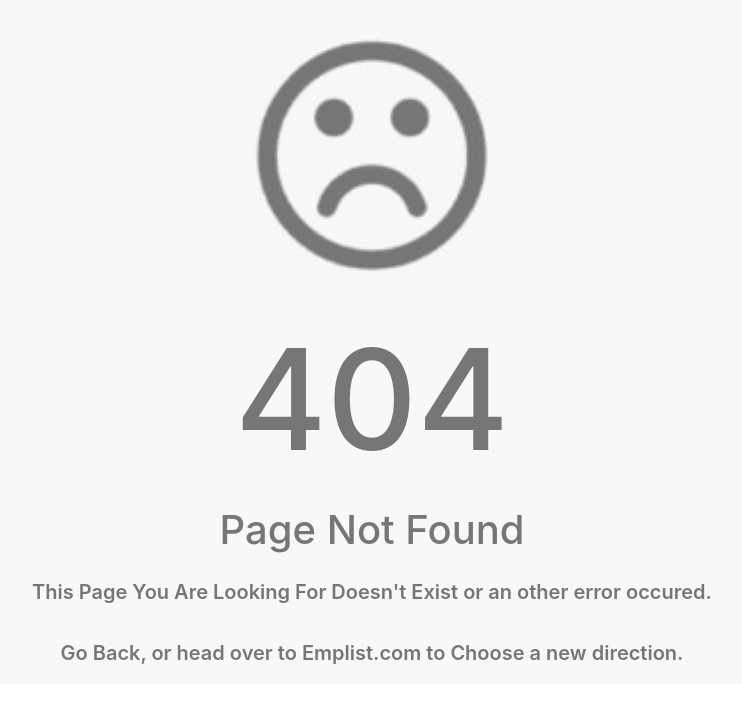
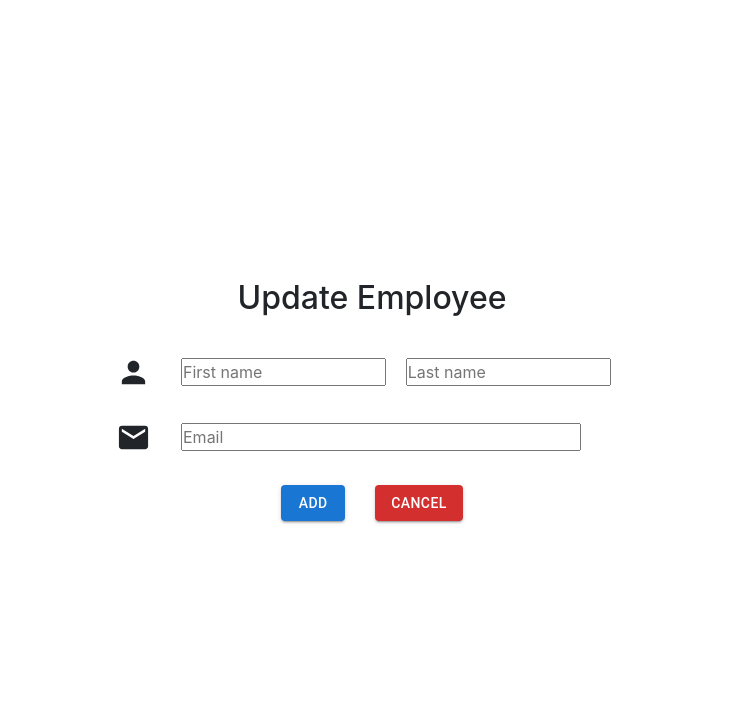
Before and after one commit to xApurvax/crudEmp, a React (Create React App) app: page /edit in a window 1280 px wide. Before the commit this address had no page. Shown: the top 702 px of the page, without its empty margins (268-1010 px from the left). Built offline with nearby package versions, Linux system fonts and the light colour scheme; the HTML template or start-up script is replaced by a standard one.

Commit message:
edit remaining in editadd

```diff
--- a/package.json
+++ b/package.json
@@ -11,11 +11,13 @@
     "@testing-library/react": "^13.3.0",
     "@testing-library/user-event": "^13.5.0",
     "axios": "^0.27.2",
+    "formik": "^2.2.9",
     "react": "^18.2.0",
     "react-dom": "^18.2.0",
     "react-router-dom": "^6.3.0",
     "react-scripts": "^5.0.1",
-    "web-vitals": "^2.1.4"
+    "web-vitals": "^2.1.4",
+    "yup": "^0.32.11"
   },
   "scripts": {
     "start": "react-scripts start",
--- a/src/App.js
+++ b/src/App.js
@@ -4,24 +4,32 @@ import Emplist from "./Emplist";
 import Empdetail from "./Empdetail";
 import ErrorPage from "./ErrorPage";
 import Empedit from "./Empedit";
-
+import Empadd from './Empadd';
 
 function App() {
   const [edit, setEditData] = useState({});
   const [apidata, setApiData] = useState([]);
   const [update, setUpdate] = useState(false);
+  const [heading, setHeading]  = useState(false);
 
   return (
     <div>
       <BrowserRouter>
       <Routes>
       <Route path="/" exact element={<Emplist {
-        ...{edit,setEditData,apidata,setApiData,update,setUpdate}
+        ...{edit,setEditData,apidata,setApiData,update,setUpdate ,heading, setHeading}
+      } />} />
+      <Route path="/emp_add" exact element={<Empadd {
+        ...{edit,setEditData,apidata,setApiData,update,setUpdate ,heading , setHeading}
       } />} />
       <Route path="/emp_id/:id" exact element={<Empdetail {
         ...{edit,setEditData,apidata,setApiData,update,setUpdate}
       } />} />
-      <Route path="/emp_edit/emp_id/:id" exact element={<Empedit {
+      <Route path="/emp_edit/emp_id/:id" exact element={<Empadd {
+        ...{edit,setEditData,apidata,setApiData,update,setUpdate}
+      } />} />
+
+<Route path="/edit" exact element={<Empadd {
         ...{edit,setEditData,apidata,setApiData,update,setUpdate}
       } />} />
       <Route path="*" element={<ErrorPage />} />
--- /dev/null
+++ b/src/Empadd.jsx
@@ -0,0 +1,105 @@
+import React,{useEffect, useState} from 'react'
+import {useParams,Link,useNavigate,useLocation} from 'react-router-dom'
+import { Formik , Form, Field } from 'formik';
+import * as Yup from 'yup';
+import Button from '@mui/material/Button';
+import PersonIcon from '@mui/icons-material/Person';
+import EmailIcon from '@mui/icons-material/Email';
+
+
+const Empadd = ({heading,edit,setEditData,apidata,setApiData,update,setUpdate}) => {
+    console.log(heading)
+
+    const navigate  = useNavigate();
+    const location = useLocation();
+    console.log(location)
+    const {id} = useParams();
+
+    if(location.pathname.match('/emp_add')){
+        console.log("add more")
+    }else{
+        console.log("edit more")
+    }
+
+    const [formdata, setFormData] = useState({});
+
+    useEffect(() =>{
+        setFormData(edit);
+    },[])
+
+
+    const loginSchema = Yup.object().shape({
+        constName: Yup.string()
+          .min(2,"Must be more than 2 char")
+          .max(10, 'Must be 10 characters or less')
+          .required('First Name Required'),
+        lastName: Yup.string()
+          .min(2,"Must be more than 2 char")
+          .max(10, 'Must be 20 characters or less')
+          .required('Last Name Required'),
+        email: Yup.string().email('Invalid email address').required('Required'),
+      })
+
+
+  return (
+    <div>
+    <Formik
+    initialValues= {{
+        firstName: '',
+        lastName: '',
+        email: '',
+    }}
+      validationSchema= {loginSchema}
+      onSubmit ={ (values) =>{
+        console.log(values);
+        // setApiData([...apidata,values])
+        // navigate("/")
+      }}
+    >
+
+{({ errors, touched }) => (
+     <Form style={{display:"flex" ,flexDirection:"column",gap:"30px" ,justifyContent:"center",alignItems:"center",height:"100vh"}}>
+
+     {heading ? <h2>Add New Employee</h2> : <h2>Update Employee</h2>}
+
+      <div style={{display:"flex",gap:"30px" ,width:"40%",alignItems:"center"}}>
+      <PersonIcon fontSize="large" />
+      <div style={{display:"flex",gap:"20px" ,width:"80%",alignItems:"center"}}>
+        <div style={{display:"flex",flexDirection:"column",gap:"1px" ,width:"50%"}}>
+            <Field placeHolder="First name" variant="outlined" name="firstName" type='text' />
+            {touched.firstName && errors.firstName ? (
+                <div style={{color:"red"}}>{errors.firstName}</div>
+            ) : null}
+        </div>
+        <div style={{display:"flex",flexDirection:"column",gap:"1px" ,width:"50%"}}>
+            <Field placeHolder="Last name" variant="outlined" name="lastName" type='text'  />
+            {touched.lastName && errors.lastName ? (
+                <div style={{color:"red"}}>{errors.lastName}</div>
+            ) : null}
+       </div>
+       </div>
+      </div>
+
+      <div style={{display:"flex",gap:"30px" ,width:"40%",alignItems:"center"}}>
+      <EmailIcon fontSize="large"  />
+      <div>
+      <Field placeHolder="Email" variant="outlined" style={{width:"400px"}} type='text'  name="email" />
+      {touched.email && errors.email ? (
+         <div style={{color:"red"}}>{errors.email}</div>
+       ) : null}
+      </div>
+      </div>
+
+      <div  style={{display:"flex",gap:"30px",width:"30%",justifyContent:"center"}}>
+      <Button variant="contained" type='submit'>Add</Button>
+      <Link to={'/'} style={{textDecoration:"none"}}>
+      <Button  variant="contained" color="error">cancel</Button></Link>
+      </div>
+  </Form>
+  )}
+  </Formik>
+    </div>
+  )
+}
+
+export default Empadd
--- a/src/Empdetail.jsx
+++ b/src/Empdetail.jsx
@@ -8,37 +8,64 @@ import LinkedInIcon from '@mui/icons-material/LinkedIn';
 import GitHubIcon from '@mui/icons-material/GitHub';
 import { Button } from '@mui/material';
 
-const Empdetail = () => {
+const Empdetail = ({edit,setEditData,apidata,setApiData,update,setUpdate}) => {
 
     const {id} = useParams();
 
     const [employeeData, setEmployeeData] = useState([]);
 
-    useEffect(() =>{
-        const fetchData = async() => {
-            const url =`https://reqres.in/api/users/${id}`;
-            const response =  await axios.get(url)
-            const jsonData = response.data
-            const empData = jsonData.data
-            console.log(empData,"hi")
-            setEmployeeData(empData)
+    // useEffect(() =>{
+    //     const fetchData = async() => {
+    //         const url =`https://reqres.in/api/users/${id}`;
+    //         const response =  await axios.get(url)
+    //         const jsonData = response.data
+    //         const empData = jsonData.data
+    //         console.log(empData,"hi")
+    //         setEmployeeData(empData)
+    //     }
+    //     fetchData();
+    // },[])
+
+    const fetchData = async() => {
+        const url =`https://reqres.in/api/users/${id}`;
+        const {data,status} =  await axios.get(url)
+        // const jsonData = response.data
+        // const empData = jsonData.data
+        console.log(data)
+        console.log(status)
+        if(status === 200){
+          setEmployeeData(data.data)
         }
-        fetchData();
+      };
+
+      useEffect(() =>{
+        if(update){
+            console.log("updatedone");
+        const newData = apidata.filter((data) =>{
+            if(data.id == id){
+                return data;
+            }
+        });
+        setEmployeeData(...newData)
+        }else{
+            fetchData();
+        }
     },[])
+
 
   return (
     <div>
         <div id='empCard' style={{display:"flex",justifyContent:"center", alignItems:"center", gap:"20px",height:"100vh"}}>
         <div style={{padding:"15px",display:"flex",justifyContent:"center", alignItems:"center", gap:"25px",borderRadius:"25px",boxShadow:" 0.8em 0.8em 1.2em 1.2em #d2dce9"}}>
             <div id="empCardImg" style={{boxShadow:" 0.8em 0.8em 0.5em 0.1em #d2dce9", borderRadius:"50%",padding:"7px",backgroundColor:"#6c6d71"}}>
-                <img src={employeeData.avatar} style={{height:"180px",borderRadius:"50%"}} alt="Employee Image" />
+                <img src={employeeData?.avatar} style={{height:"180px",borderRadius:"50%"}} alt="Employee Image" />
             </div>
             <div id="empCardInfo" style={{display:"flex",flexDirection:"column", gap:"15px"}}>
                 <div>
-                    <h1>{employeeData.first_name} {employeeData.last_name}</h1>
+                    <h1>{employeeData?.first_name} {employeeData?.last_name}</h1>
                 </div>
                 <div>
-                    <p>{employeeData.email}</p>
+                    <p>{employeeData?.email}</p>
                 </div>
                 <div id="empCardIcon" style={{display:"flex",flexDirection:"center", alignItems:"center", gap:"17px"}}>
                     <div><i class="fa-brands fa-facebook fa-2xl"></i></div>
--- a/src/Emplist.jsx
+++ b/src/Emplist.jsx
@@ -10,14 +10,20 @@ import Button from '@mui/material/Button';
 import Paper from '@mui/material/Paper';
 import axios from "axios";
 import "./listStyle.css"
+import Empadd from './Empadd';
 import { textAlign } from '@mui/system';
 
-const Emplist = ({edit,setEditData,apidata,setApiData,update,setUpdate}) => {
+
+const Emplist = ({edit,setEditData,apidata,setApiData,update,setUpdate , heading , setHeading}) => {
 
   const {id} = useParams();
 
 
   const [employeeData, setEmployeeData] = useState([]);
+
+
+
+
 
     const removeData = (tid) => {
       console.log(tid)
@@ -55,7 +61,8 @@ const Emplist = ({edit,setEditData,apidata,setApiData,update,setUpdate}) => {
 
   return (
     <div>
-        <Button variant="contained" sx={{margin:"25px", float:"right"}}>Add Employee</Button>
+    <Link to={"/emp_add"} style={{textDecoration :"none"}}  >
+        <Button variant="contained" sx={{margin:"25px", float:"right"}} onClick={()=>setHeading(true)} >Add Employee</Button></Link>
         <TableContainer
             component={Paper}
             variant="outlined"
@@ -89,7 +96,7 @@ const Emplist = ({edit,setEditData,apidata,setApiData,update,setUpdate}) => {
                     <Link to={`/emp_id/${data.id}`}>
                     <Button variant="contained">View</Button> </Link>
                     <Link to={`/emp_edit/emp_id/${data.id}`} style={{textDecoration :"none"}}  >
-                    <Button variant="contained" color="success" sx={{marginLeft:"20px"}} onClick={() => setEditData({...data}) } >Edit</Button></Link>
+                    <Button variant="contained" color="success" sx={{marginLeft:"20px"}} onClick={() => {setEditData({...data}) ; setHeading(false) } } >Edit</Button></Link>
                     <Button sx={{marginLeft:"20px"}} onClick={() => removeData(data.id)} variant="contained" color="error">Delete</Button></TableCell>
                     {/* <TableCell><Button variant="contained" color="error">Delete</Button></TableCell> */}
                 </TableRow>
```
Also changed, not shown: 2 other files (tests, documents, lock files or other folders).
